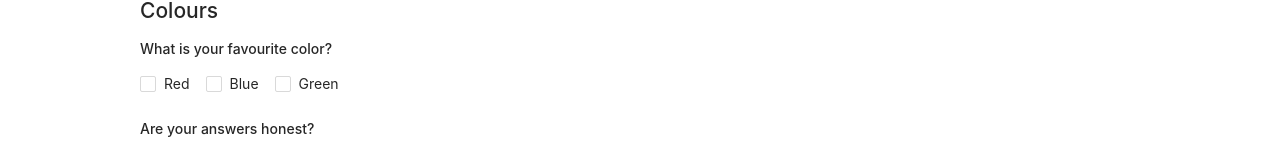
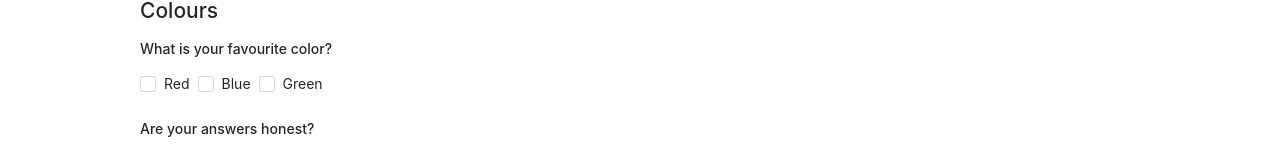
Before and after one commit to csc302-fall-2020/proj-TBD, a React (Create React App) app in the folder frontend/: page /#/1/forms/1 in a window 1280 px wide. Shown: the part 452-606 px from the top of the page. Built offline with nearby package versions, Linux system fonts and the light colour scheme.

Commit message:
Address PR comments

```diff
--- a/frontend/src/apps/Form/components/Form.tsx
+++ b/frontend/src/apps/Form/components/Form.tsx
@@ -14,19 +14,19 @@ const LoadingWrapper = styled(Spin)`
 `;
 
 type FormProps = {};
-type Params = { clinicianId: string; formID: string };
+type Params = { clinicianID: string; formID: string };
 
 const Form: React.FC<FormProps> = () => {
     const { formID } = useParams<Params>();
 
     const [repository] = useState(new FormRepository());
-    const [form, setForm] = useState<SDCForm | undefined>(undefined);
-    const [error, setError] = useState<string | undefined>();
+    const [form, setForm] = useState<SDCForm | null>(null);
+    const [error, setError] = useState<string | null>(null);
 
     useEffect(() => {
         const fetchForm = async (formId: string) => {
-            setError(undefined);
-            setForm(undefined);
+            setError(null);
+            setForm(null);
 
             try {
                 const form = await repository.getForm(formId);
@@ -40,10 +40,11 @@ const Form: React.FC<FormProps> = () => {
         fetchForm(formID);
     }, [formID, repository]);
 
-    if (error !== undefined) {
+    if (error) {
         return <Alert message={error} type={'error'} showIcon />;
     }
-    if (form !== undefined) {
+
+    if (form) {
         return (
             <FormContainer
                 form={form}
--- a/frontend/src/apps/Form/components/question/MultipleChoiceQuestion.tsx
+++ b/frontend/src/apps/Form/components/question/MultipleChoiceQuestion.tsx
@@ -1,23 +1,30 @@
-import { Space, Checkbox } from 'antd';
+import { Space, Checkbox, Row, Col } from 'antd';
 import React from 'react';
 import { SDCMultipleChoiceQuestion } from 'utils/sdcTypes';
 import { QuestionControlProps } from './Question';
+import styled from 'styled-components';
 
 export type MultipleChoiceQuestionProps = QuestionControlProps<SDCMultipleChoiceQuestion>;
+
+const StyledCheckboxGroup = styled(Checkbox.Group)`
+    width: 100%;
+`;
 
 const MultipleChoiceQuestion: React.FC<MultipleChoiceQuestionProps> = (props) => {
     const { question, onChange, value, disabled } = props;
 
     return (
-        <Checkbox.Group onChange={(e) => onChange?.(e.map((v) => `${v}`))} value={value} disabled={disabled}>
-            <Space direction={'horizontal'}>
+        <StyledCheckboxGroup onChange={(e) => onChange?.(e.map((v) => `${v}`))} value={value} disabled={disabled}>
+            <Row>
                 {question.options.map((o, i) => (
-                    <Checkbox key={i} value={o}>
-                        {o}
-                    </Checkbox>
+                    <Col>
+                        <Checkbox key={i} value={o}>
+                            {o}
+                        </Checkbox>
+                    </Col>
                 ))}
-            </Space>
-        </Checkbox.Group>
+            </Row>
+        </StyledCheckboxGroup>
     );
 };
 
```
